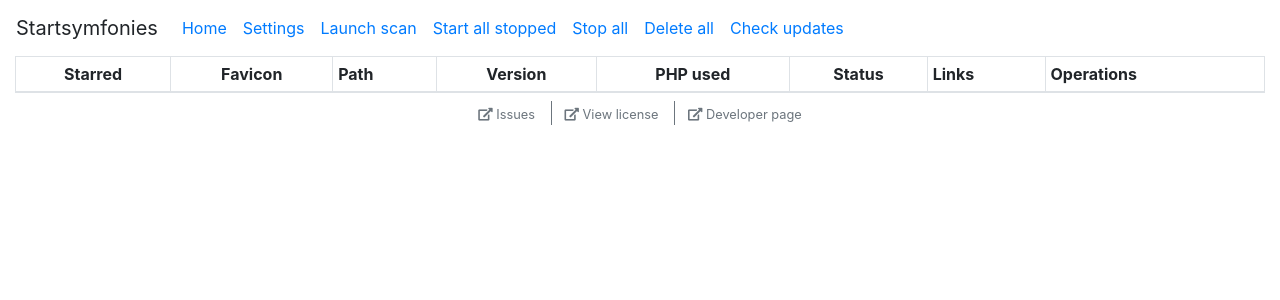
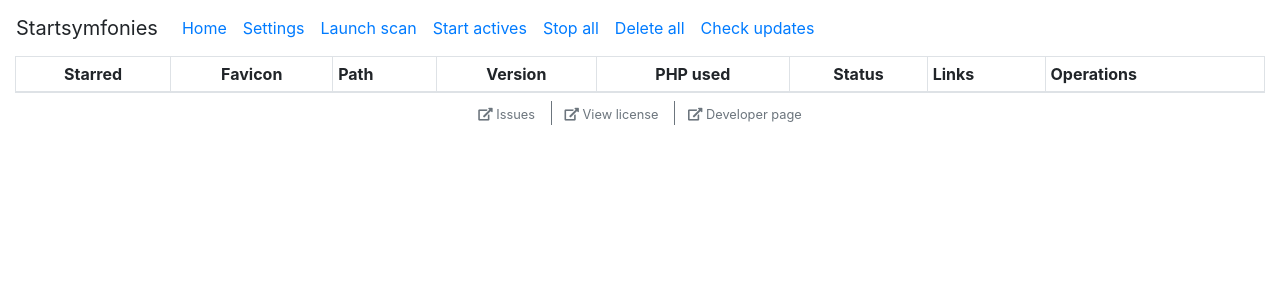
Before and after one commit to dsabre/startsymfonies, a Symfony app: template src/AppBundle/Resources/views/Default/index.html.twig in a window 1280 px wide. Shown: the top 300 px of the page. Run offline with Twig, Linux system fonts and the light colour scheme; the template is opened without the code that fills it, so the values that code supplies are empty; some libraries are stand-ins or nearby versions.

Commit message:
Minor improvements & bugfix

```diff
--- a/src/AppBundle/Resources/views/Default/index.html.twig
+++ b/src/AppBundle/Resources/views/Default/index.html.twig
@@ -147,5 +147,4 @@
 	<script src="{{ asset('bundles/app/scripts/search.js') }}"></script>
 	<script src="{{ asset('bundles/app/scripts/composerShow.js') }}"></script>
 	<script src="{{ asset('bundles/app/scripts/editPhpExecutable.js') }}"></script>
-	<script src="{{ asset('bundles/app/scripts/datatable.js') }}"></script>
 {% endblock %}
--- a/src/AppBundle/Resources/views/templates/navbar.html.twig
+++ b/src/AppBundle/Resources/views/templates/navbar.html.twig
@@ -26,7 +26,7 @@
 				<a class="nav-link swalContinue" href="{{ path('scan') }}">Launch scan</a>
 			</li>
 			<li class="nav-item">
-				<a class="nav-link swalContinue" href="{{ path('start_all') }}">Start all stopped</a>
+				<a class="nav-link swalContinue" href="{{ path('start_all') }}">Start actives</a>
 			</li>
 			<li class="nav-item">
 				<a class="nav-link swalContinue" href="{{ path('stop_all') }}">Stop all</a>
```
Also changed, not shown: 1 other file.
